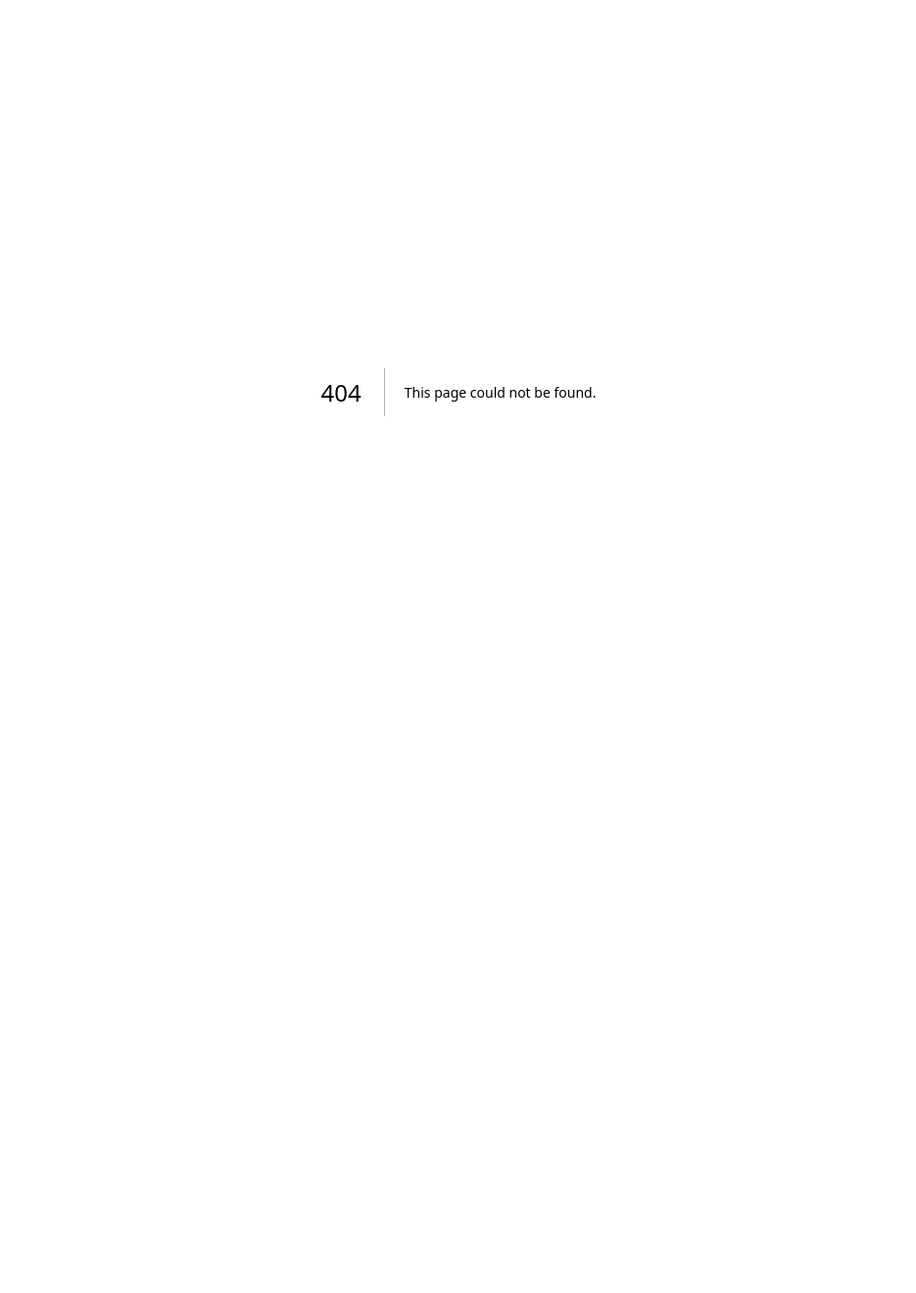
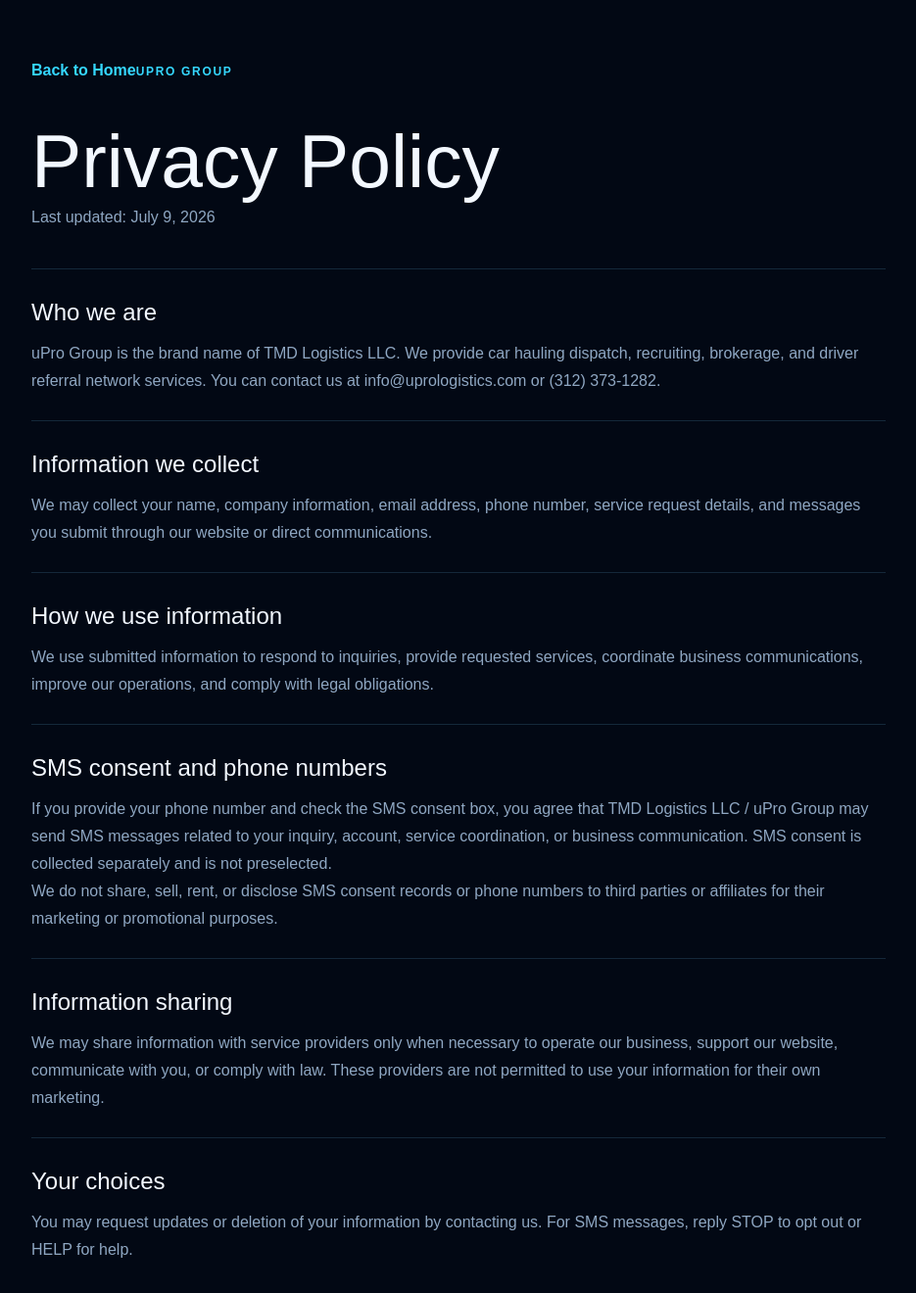
Before and after one commit to Ruziev-Gofur/uPRO-PARTNER, a Next.js app: page /privacy-policy in a window 1280 px wide. Before the commit this address had no page. Shown: the top 1320 px of the page at 98% size, without its empty margins (172-1107 px from the left). Before the commit the page ends 800 px from the top, so only its background shows below. Built offline with nearby package versions, Linux system fonts and the light colour scheme.

Commit message:
Restore legal pages and update navbar

```diff
--- a/app/globals.css
+++ b/app/globals.css
@@ -89,18 +89,19 @@
   display: flex;
   align-items: center;
   gap: 12px;
-  min-width: 190px;
+  min-width: 205px;
 }
 
 .brand-mark {
   display: grid;
   place-items: center;
-  width: 44px;
+  width: 58px;
   height: 44px;
   border-radius: 8px;
   background: linear-gradient(135deg, var(--brand), var(--brand-dark));
   color: #04101f;
   font-weight: 900;
+  font-size: 15px;
   letter-spacing: 0;
   box-shadow: 0 0 28px rgba(53, 215, 255, 0.22);
 }
@@ -127,9 +128,9 @@
   display: flex;
   justify-content: center;
   flex: 1;
-  gap: 20px;
+  gap: 14px;
   color: #b9c9da;
-  font-size: 13px;
+  font-size: 12px;
   font-weight: 700;
 }
 
--- a/app/page.tsx
+++ b/app/page.tsx
@@ -42,9 +42,9 @@
   ["About Us", "#about"],
   ["Services", "#services"],
   ["Contact Us", "#contact"],
-  // ["Privacy Policy", "/privacy-policy"],
-  // ["Terms & Conditions", "/terms-and-conditions"],
-  // ["SMS Terms & Conditions", "/sms-terms-and-conditions"],
+  ["Privacy Policy", "/privacy-policy"],
+  ["Terms & Conditions", "/terms-and-conditions"],
+  ["SMS Terms & Conditions", "/sms-terms-and-conditions"],
 ];
 
 export default function Home() {
@@ -54,7 +54,7 @@
     <main className="site">
       <header className="topbar">
         <a className="brand" href="#home" aria-label="uPro Group home">
-          <span className="brand-mark">uP</span>
+          <span className="brand-mark">uPro</span>
           <span>
             <strong className="copy-strong">uPro Group</strong>
             <small>TMD Logistics LLC</small>
@@ -238,9 +238,9 @@
           <span>Legal name: TMD Logistics LLC</span>
         </div>
         <nav aria-label="Footer navigation">
-          {/* <a href="/privacy-policy">Privacy Policy</a>
+          <a href="/privacy-policy">Privacy Policy</a>
           <a href="/terms-and-conditions">Terms & Conditions</a>
-          <a href="/sms-terms-and-conditions">SMS Terms & Conditions</a> */}
+          <a href="/sms-terms-and-conditions">SMS Terms & Conditions</a>
         </nav>
       </footer>
     </main>
--- /dev/null
+++ b/app/privacy-policy/page.tsx
@@ -0,0 +1,66 @@
+export default function PrivacyPolicy() {
+  return (
+    <main className="legal-page">
+      <a className="back-link" href="/">
+        Back to Home
+      </a>
+      <span className="eyebrow">uPro Group</span>
+      <h1>Privacy Policy</h1>
+      <p className="updated">Last updated: July 9, 2026</p>
+
+      <section>
+        <h2>Who we are</h2>
+        <p>
+          uPro Group is the brand name of TMD Logistics LLC. We provide car hauling dispatch, recruiting, brokerage,
+          and driver referral network services. You can contact us at info@uprologistics.com or (312) 373-1282.
+        </p>
+      </section>
+
+      <section>
+        <h2>Information we collect</h2>
+        <p>
+          We may collect your name, company information, email address, phone number, service request details, and
+          messages you submit through our website or direct communications.
+        </p>
+      </section>
+
+      <section>
+        <h2>How we use information</h2>
+        <p>
+          We use submitted information to respond to inquiries, provide requested services, coordinate business
+          communications, improve our operations, and comply with legal obligations.
+        </p>
+      </section>
+
+      <section>
+        <h2>SMS consent and phone numbers</h2>
+        <p>
+          If you provide your phone number and check the SMS consent box, you agree that TMD Logistics LLC / uPro Group
+          may send SMS messages related to your inquiry, account, service coordination, or business communication. SMS
+          consent is collected separately and is not preselected.
+        </p>
+        <p>
+          We do not share, sell, rent, or disclose SMS consent records or phone numbers to third parties or affiliates
+          for their marketing or promotional purposes.
+        </p>
+      </section>
+
+      <section>
+        <h2>Information sharing</h2>
+        <p>
+          We may share information with service providers only when necessary to operate our business, support our
+          website, communicate with you, or comply with law. These providers are not permitted to use your information
+          for their own marketing.
+        </p>
+      </section>
+
+      <section>
+        <h2>Your choices</h2>
+        <p>
+          You may request updates or deletion of your information by contacting us. For SMS messages, reply STOP to opt
+          out or HELP for help.
+        </p>
+      </section>
+    </main>
+  );
+}
--- /dev/null
+++ b/app/sms-terms-and-conditions/page.tsx
@@ -0,0 +1,52 @@
+export default function SmsTermsAndConditions() {
+  return (
+    <main className="legal-page">
+      <a className="back-link" href="/">
+        Back to Home
+      </a>
+      <span className="eyebrow">uPro Group</span>
+      <h1>SMS Terms & Conditions</h1>
+      <p className="updated">Last updated: July 9, 2026</p>
+
+      <section>
+        <h2>Program description</h2>
+        <p>
+          By opting in to SMS messages from TMD Logistics LLC / uPro Group, you agree to receive text messages related to
+          your inquiry, service coordination, business updates, appointment or dispatch communication, and support.
+        </p>
+      </section>
+
+      <section>
+        <h2>Consent</h2>
+        <p>
+          SMS consent is collected through a separate checkbox on our contact form. The checkbox is not preselected.
+          Consent to receive SMS messages is not a condition of purchase.
+        </p>
+      </section>
+
+      <section>
+        <h2>Message frequency and fees</h2>
+        <p>
+          Message frequency may vary based on your request or active service communication. Message and data rates may
+          apply depending on your mobile carrier plan.
+        </p>
+      </section>
+
+      <section>
+        <h2>Opt out and help</h2>
+        <p>
+          You can opt out of SMS messages at any time by replying STOP. You may reply HELP for assistance or contact us
+          directly at info@uprologistics.com or (312) 373-1282.
+        </p>
+      </section>
+
+      <section>
+        <h2>Privacy</h2>
+        <p>
+          We do not share, sell, rent, or disclose SMS consent records or phone numbers to third parties or affiliates
+          for their marketing or promotional purposes. Please review our Privacy Policy for more information.
+        </p>
+      </section>
+    </main>
+  );
+}
--- /dev/null
+++ b/app/terms-and-conditions/page.tsx
@@ -0,0 +1,50 @@
+export default function TermsAndConditions() {
+  return (
+    <main className="legal-page">
+      <a className="back-link" href="/">
+        Back to Home
+      </a>
+      <span className="eyebrow">uPro Group</span>
+      <h1>Terms & Conditions</h1>
+      <p className="updated">Last updated: July 9, 2026</p>
+
+      <section>
+        <h2>Use of this website</h2>
+        <p>
+          This website is operated by TMD Logistics LLC under the brand name uPro Group. By using this website, you agree
+          to use it only for lawful purposes and in a way that does not interfere with the website or other users.
+        </p>
+      </section>
+
+      <section>
+        <h2>Services</h2>
+        <p>
+          uPro Group provides car hauling dispatch service 24/7, car hauling recruiting, car hauling brokerage, and a car
+          hauling driver referral network system. Service availability, scope, and pricing may vary based on each
+          business arrangement.
+        </p>
+      </section>
+
+      <section>
+        <h2>No guarantee</h2>
+        <p>
+          Information on this website is provided for general business communication. We work to keep information
+          accurate, but we do not guarantee that all website content is complete, current, or error-free.
+        </p>
+      </section>
+
+      <section>
+        <h2>Communications</h2>
+        <p>
+          By contacting us, you authorize us to respond using the contact details you provide. SMS communications are
+          governed by our SMS Terms & Conditions and require separate consent.
+        </p>
+      </section>
+
+      <section>
+        <h2>Contact</h2>
+        <p>Questions about these terms can be sent to info@uprologistics.com or by calling (312) 373-1282.</p>
+      </section>
+    </main>
+  );
+}
```
